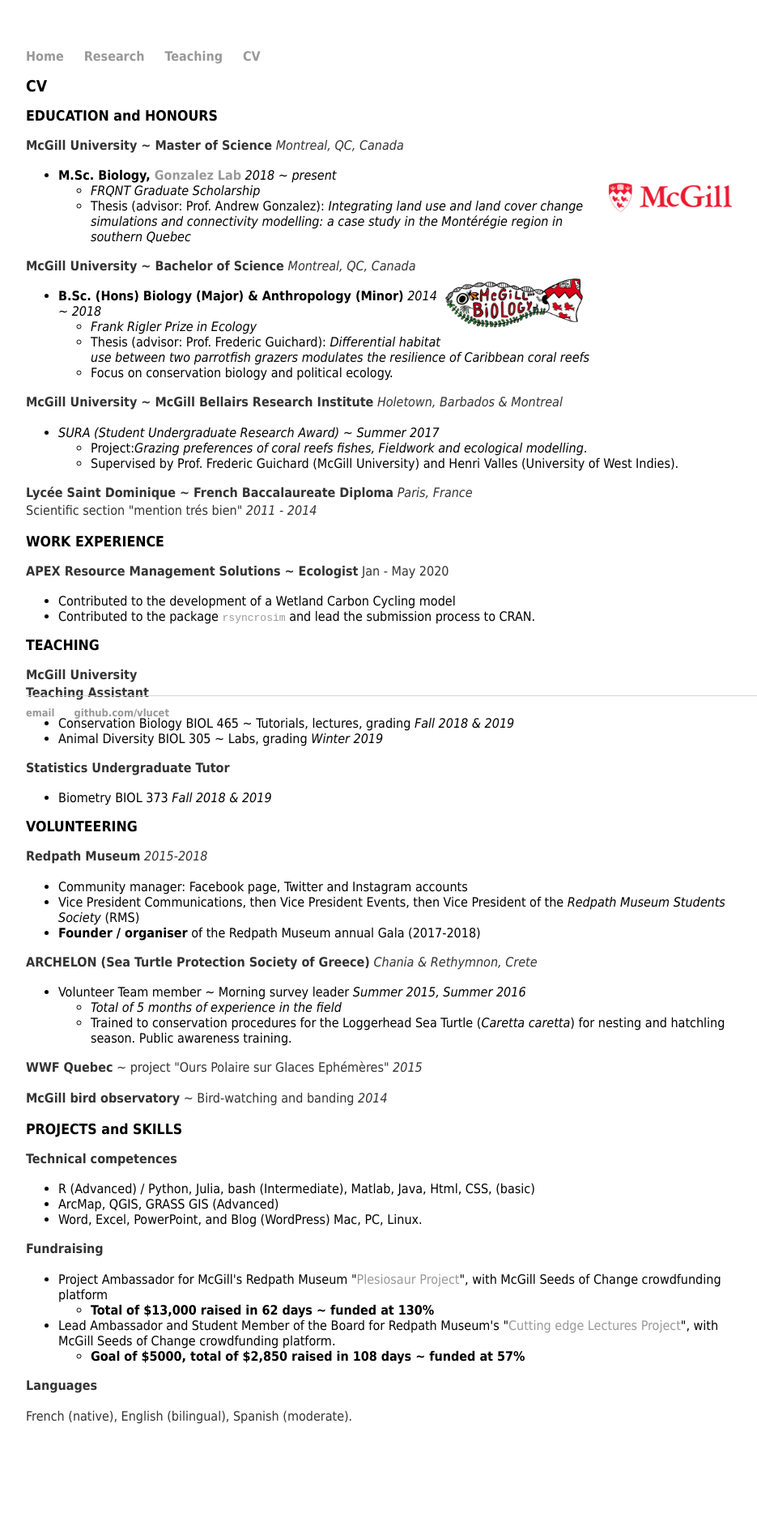
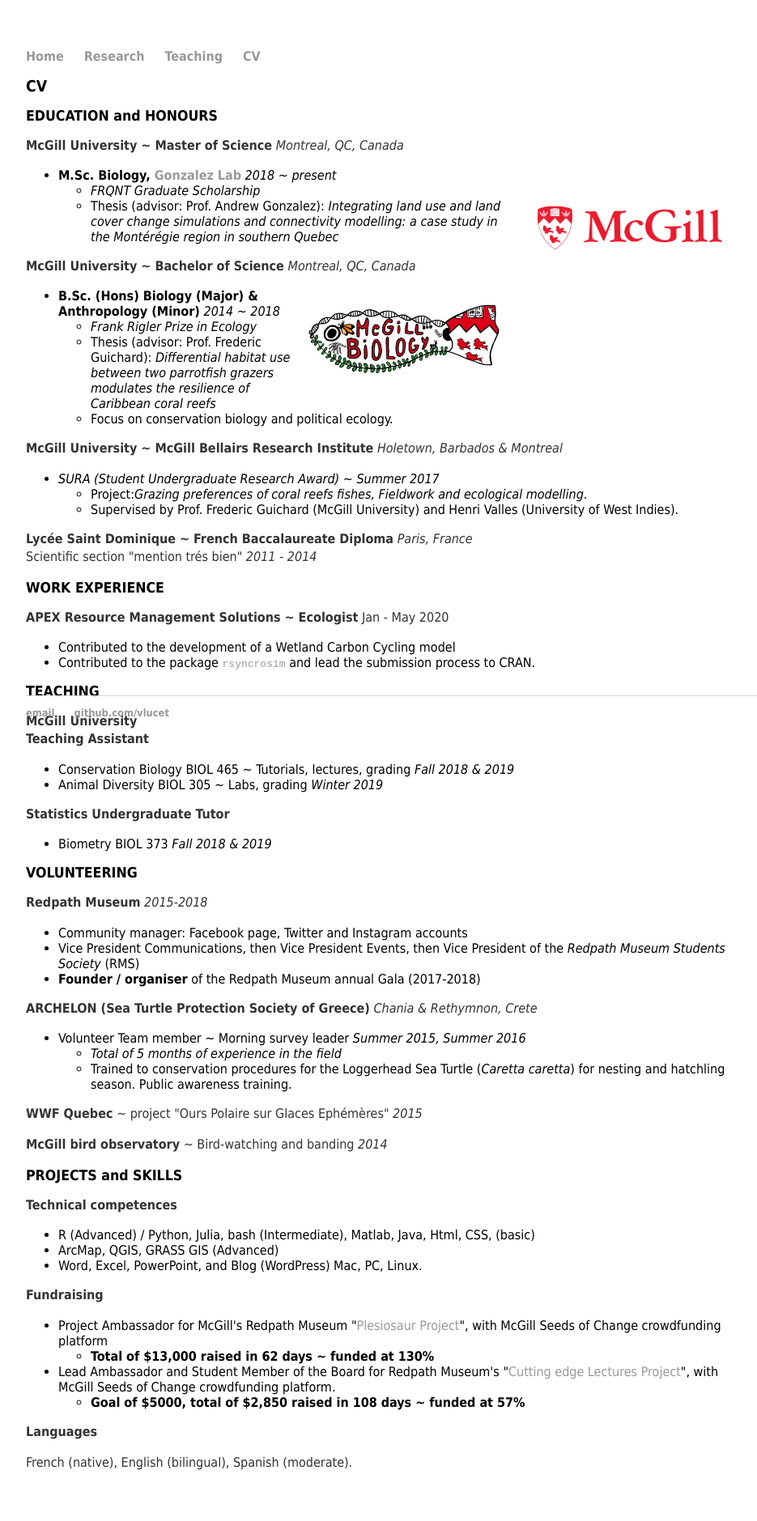
Before and after one commit to lpmi-13/vlucet.github.io, a Jekyll site: the page built from cv/index.md, in a window 1280 px wide. Shown: the whole page at 81% size, without its empty margins (160-1095 px from the left). Built offline with Jekyll 4.4.1, drawn with Linux system fonts in a browser that asks for light colours; before the commit the page ends 1822 px from its top, so only the background shows below that.

Commit message:
fix size

```diff
--- a/cv/index.md
+++ b/cv/index.md
@@ -7,12 +7,12 @@
 
 ## EDUCATION and HONOURS
 
-**McGill University ~ Master of Science**  _Montreal, QC, Canada_ <img align="right" width="200" class="classic_img" src="/pics/mcgill_logo.png">
+**McGill University ~ Master of Science**  _Montreal, QC, Canada_ <img align="right" width="300" class="classic_img" src="/pics/mcgill_logo.png">
 - **M.Sc. Biology, [Gonzalez Lab]()** _2018 ~ present_
   - _FRQNT Graduate Scholarship_
   - Thesis (advisor: Prof. Andrew Gonzalez): _Integrating land use and land cover change simulations and connectivity modelling: a case study in the Montérégie region in southern Quebec_
 
-**McGill University ~ Bachelor of Science** _Montreal, QC, Canada_ <img align="right" width="180" class="classic_img" src="/pics/mcgill_biology.png">
+**McGill University ~ Bachelor of Science** _Montreal, QC, Canada_ <img align="right" width="250" class="classic_img" src="/pics/mcgill_biology.png">
 - **B.Sc. (Hons) Biology (Major) &amp; Anthropology (Minor)** _2014 ~ 2018_
   - _Frank Rigler Prize in Ecology_
   - Thesis (advisor: Prof. Frederic Guichard): _Differential habitat use between two parrotfish grazers modulates the resilience of Caribbean coral reefs_
```
